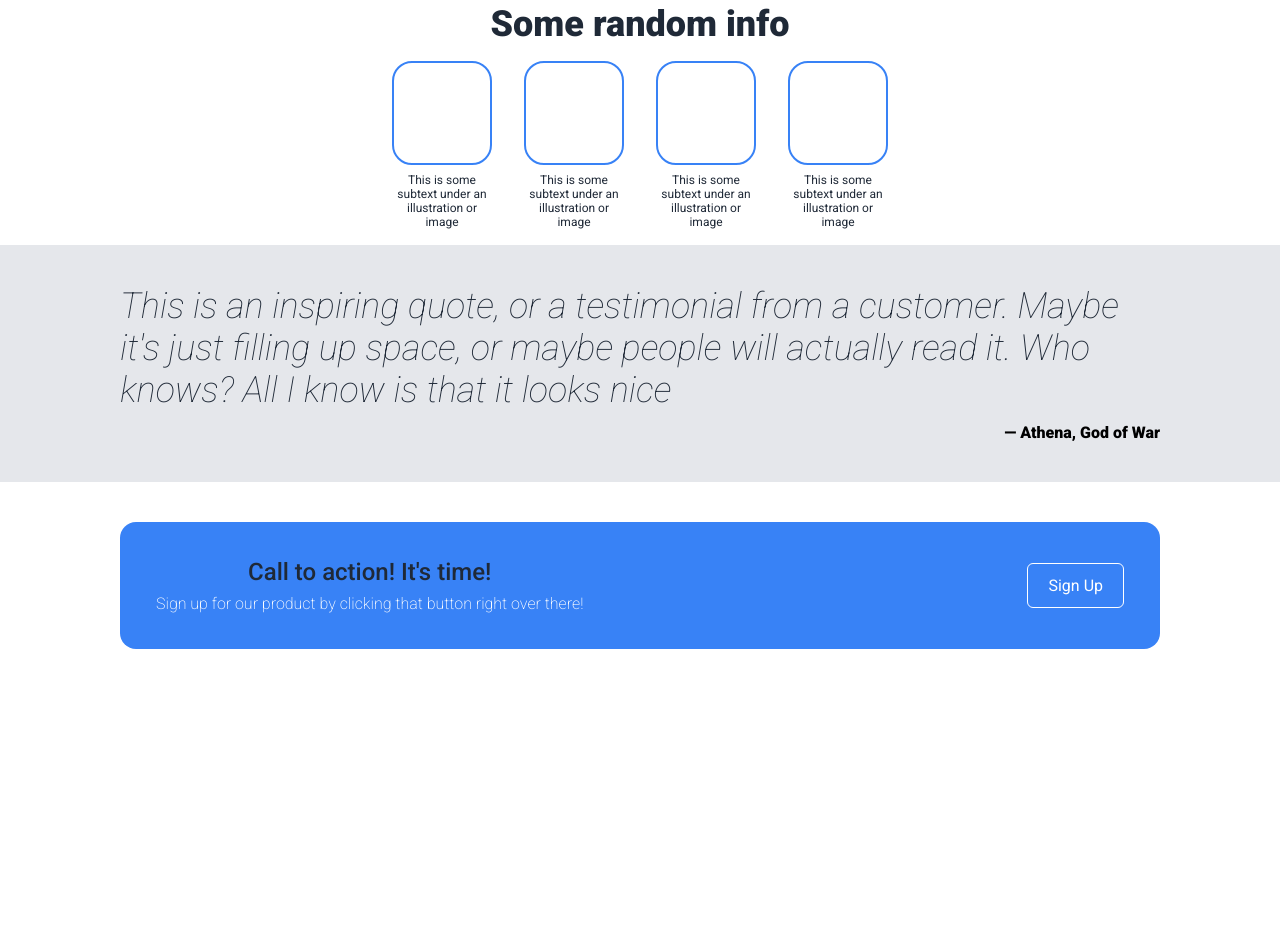
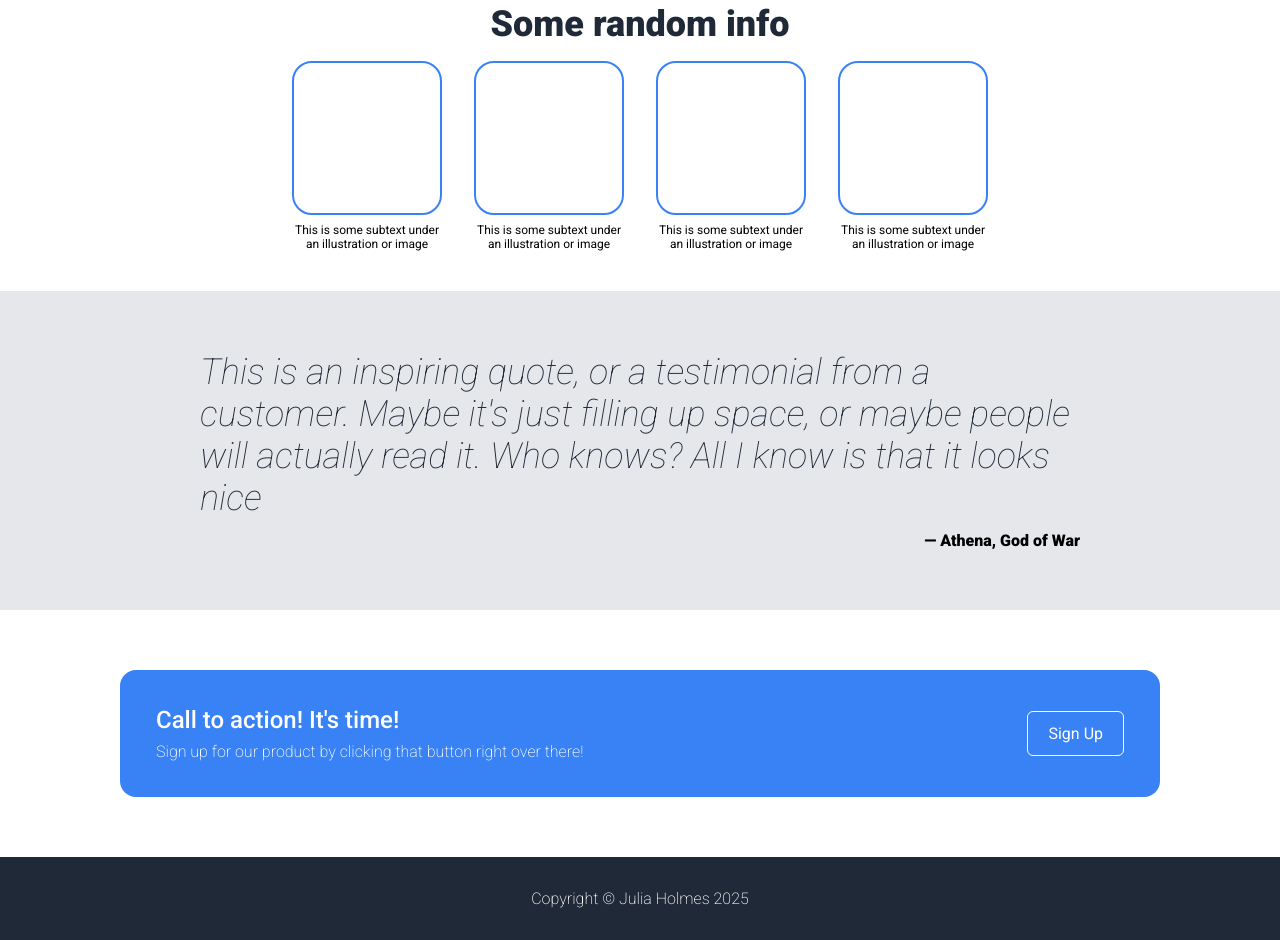
Before and after one commit to JuliaHolmes/landing-page, a plain HTML site: page index.html in a window 1280 px wide. Shown: the part 541-1481 px from the top of the page. Before the commit the page ends 1230 px from the top, so only its background shows below. Drawn offline with Linux system fonts and the light colour scheme.

Commit message:
Add footer and clean up

```diff
--- a/index.html
+++ b/index.html
@@ -40,7 +40,7 @@
       </div>
     </div>
     <div class="info">
-      <h2>Some random info</h2>
+      <h2 class="h2-info">Some random info</h2>
       <div class="item-list">
         <div class="item">
           <div class="box"></div>
@@ -68,17 +68,19 @@
       </p>
       <p class="quote-name">— Athena, God of War</p>
     </div>
-    <div class="padding-40">
-      <div class="CTA">
-        <div class="text">
-          <h2>Call to action! It's time!</h2>
-          <p>
+    <div class="padding-60">
+      <div class="cta">
+        <div class="cta-text">
+          <h2 class="h2-cta">Call to action! It's time!</h2>
+          <p class="p-cta">
             Sign up for our product by clicking that button right over there!
           </p>
         </div>
         <button class="outline">Sign Up</button>
       </div>
     </div>
-    <div class="footer"></div>
+    <div class="footer">
+      <p>Copyright &copy; Julia Holmes 2025</p>
+    </div>
   </body>
 </html>
--- a/styles.css
+++ b/styles.css
@@ -86,7 +86,7 @@ img {
 
 }
 
-.info, h2 {
+.h2-info {
     font-size: 36px;
     font-weight: 900;
     color: #1F2937;
@@ -101,7 +101,7 @@ img {
 }
 
 .item {
-    width: 100px;
+    width: 150px;
     display: flex;
     flex-direction: column;
 }
@@ -114,14 +114,14 @@ img {
 }
 
 .box {
-    height: 100px;
+    height: 150px;
     border: 2px #3882F6 solid;
     border-radius: 20px;
 }
 
 /* -------------------QUOTE--------------------- */
 .quote-container {
-padding: 40px 120px;
+padding: 60px 200px;
 background-color: #E5E7EB;
 height: auto;
 }
@@ -141,11 +141,11 @@ height: auto;
 }
 
 /* ---------------CTA------------------- */
-.padding-40 {
-    padding: 40px 120px;
+.padding-60 {
+    padding: 60px 120px;
 }
 
-.CTA {
+.cta {
     padding: 36px;
     background-color: #3882F6;
     color: white;
@@ -155,7 +155,8 @@ height: auto;
     align-items: center;
 }
 
-.CTA h2 {
+
+.h2-cta {
     font-weight: 500;
     font-size: 24px;
     padding-bottom: 8px;
@@ -183,3 +184,12 @@ button, .outline {
     border: 1px solid white;
 
 }
+
+/* -------------FOOTER---------------- */
+.footer {
+    text-align: center;
+
+    padding: 32px 0px;
+    background-color: #1F2937;
+    color: white;
+}
```
